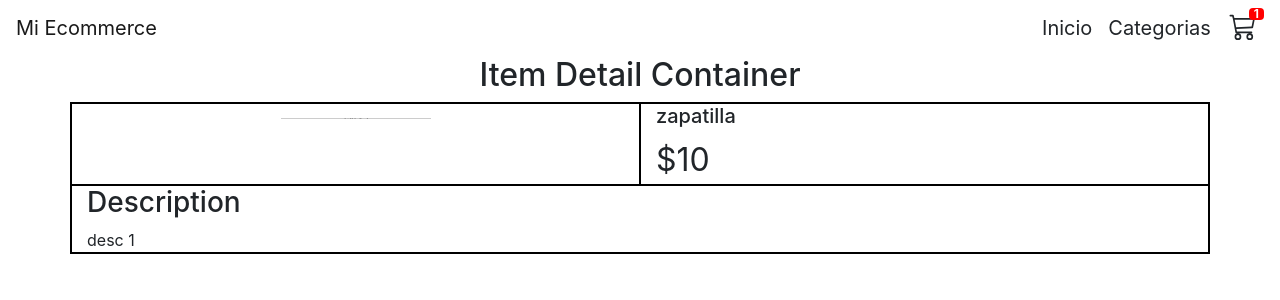
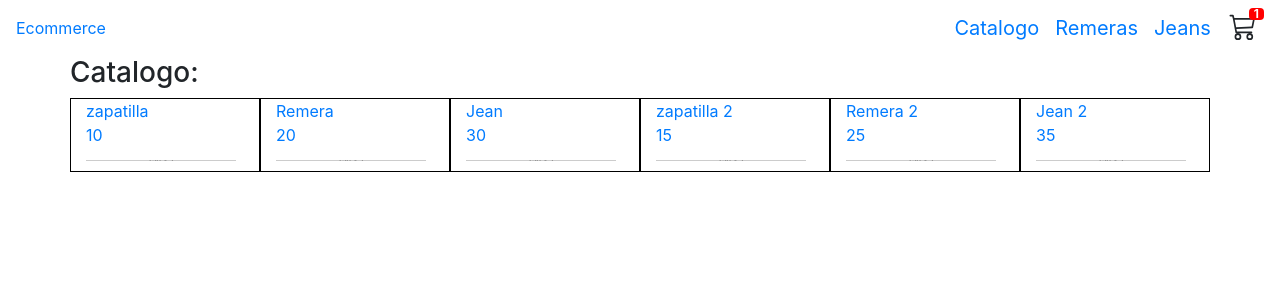
Before and after one commit to miguelzurita/reactjs_ecommerce, a React (Create React App) app: page / in a window 1280 px wide. Shown: the top 300 px of the page. Built offline with nearby package versions, Linux system fonts and the light colour scheme.

Commit message:
+ agregar react-router-dom + navegacion a categorias e item

```diff
--- a/package.json
+++ b/package.json
@@ -11,6 +11,7 @@
     "react-bootstrap": "^1.4.3",
     "react-bootstrap-icons": "^1.2.3",
     "react-dom": "^17.0.1",
+    "react-router-dom": "^5.2.0",
     "react-scripts": "4.0.1",
     "web-vitals": "^0.2.4"
   },
--- a/src/App.js
+++ b/src/App.js
@@ -7,28 +7,25 @@ import Row from "react-bootstrap/Row";
 import Col from "react-bootstrap/Col";
 import ItemListContainer from "./components/ItemListContainer";
 import ItemDetailContainer from "./components/ItemDetail/ItemDetailContainer";
+import {BrowserRouter, Switch, Route} from "react-router-dom";
 
 function App() {
 	return (
-		<>
+		<BrowserRouter>
 			<Navbar/>
-			<Container>
-				{/*<Row>
-					<Col><h2 className="title">Las ofertas de la semana</h2></Col>
-				</Row>*/}
-				{/*<Row>
-					<Col>
-						<ItemListContainer/>
-					</Col>
-				</Row>*/}
-				<h2 className='text-center'>Item Detail Container</h2>
-				<Row>
-					<Col>
-						<ItemDetailContainer/>
-					</Col>
-				</Row>
-			</Container>
-		</>
+			<Switch>
+				<Route path='/item/:id'>
+					<ItemDetailContainer/>
+				</Route>
+				<Route path='/category/:idCategory'>
+					<ItemListContainer/>
+				</Route>
+				<Route path='/'>
+					<ItemListContainer/>
+				</Route>
+
+			</Switch>
+		</BrowserRouter>
 	);
 }
 
--- a/src/components/Item.js
+++ b/src/components/Item.js
@@ -1,12 +1,16 @@
 import React from 'react';
+import {Link} from "react-router-dom";
+import Col from "react-bootstrap/Col";
 
 const Item = ({item}) => {
 	return (
-		<div>
-			<div>{item.title}</div>
-			<div>{item.price}</div>
-			<img src={item.pictureUrl} alt={item.description}/>
-		</div>
+		<Col>
+			<Link to={`/item/${item.id}`}>
+				<div>{item.title}</div>
+				<div>{item.price}</div>
+				<img src={item.pictureUrl} alt={item.description}/>
+			</Link>
+		</Col>
 	);
 };
 
--- a/src/components/ItemList.js
+++ b/src/components/ItemList.js
@@ -9,9 +9,7 @@ const ItemList = ({items}) => {
 	return (
 		<Row>
 			{items.map(item =>
-				<Col>
-					<Item key={item.id} item={item}/>
-				</Col>
+				<Item key={item.id.toString()} item={item}/>
 			)}
 		</Row>
 	);
--- a/src/components/ItemListContainer.js
+++ b/src/components/ItemListContainer.js
@@ -1,23 +1,29 @@
-import React, {useState} from 'react';
-import ItemCount from "./ItemCount";
+import React, {useEffect, useState} from 'react';
 import ItemList from "./ItemList";
-import Row from "react-bootstrap/Row";
-import Col from "react-bootstrap/Col";
+import {useParams} from "react-router-dom";
+import {Container,Row} from "react-bootstrap";
 
+const CALL_DELAY_MS = 2000;
 const ItemListContainer = () => {
 
 	const [products, setProducts] = useState([])
+	const {idCategory} = useParams()
 
 	let listProducts = [
-		{id: 0, title: 'zapatilla', description: 'desc 1', stock: 55, price: 10, pictureUrl: 'https://via.placeholder.com/150/000000/FFFFFF/?text=zapatilla'},
-		{id: 1, title: 'Remera', description: 'desc 2', stock: 67, price: 20, pictureUrl: 'https://via.placeholder.com/150/000000/FFFFFF/?text=remera'},
-		{id: 2, title: 'Jean', description: 'desc 3', stock: 71, price: 30, pictureUrl: 'https://via.placeholder.com/150/000000/FFFFFF/?text=jean'}
+		{id: 1, id_category: 1, title: 'zapatilla', description: 'desc 1', stock: 2, price: 10, pictureUrl: 'https://via.placeholder.com/150/000000/FFFFFF/?text=zapatilla'},
+		{id: 2, id_category: 2, title: 'Remera', description: 'desc 2', stock: 3, price: 20, pictureUrl: 'https://via.placeholder.com/150/000000/FFFFFF/?text=remera'},
+		{id: 3, id_category: 3, title: 'Jean', description: 'desc 3', stock: 4, price: 30, pictureUrl: 'https://via.placeholder.com/150/000000/FFFFFF/?text=jean'},
+		{id: 4, id_category: 1, title: 'zapatilla 2', description: 'desc 1', stock: 2, price: 15, pictureUrl: 'https://via.placeholder.com/150/000000/FFFFFF/?text=zapatilla22'},
+		{id: 5, id_category: 2, title: 'Remera 2', description: 'desc 2', stock: 4, price: 25, pictureUrl: 'https://via.placeholder.com/150/000000/FFFFFF/?text=remera22'},
+		{id: 6, id_category: 3, title: 'Jean 2', description: 'desc 3', stock: 5, price: 35, pictureUrl: 'https://via.placeholder.com/150/000000/FFFFFF/?text=jean22'},
 	]
 
+
+	function simulateAPICall(listItems) {
 		let promise = new Promise((resolve, reject) => {
-		let timeout = 2000;
+			let timeout = CALL_DELAY_MS;
 			setTimeout(function () {
-			resolve(listProducts);
+				resolve(listItems);
 			}, timeout);
 		});
 
@@ -26,35 +32,31 @@ const ItemListContainer = () => {
 		}, (error) => {
 			console.log("error")
 		})
+	}
+
+	//Al recibir el parametro
+	useEffect(() => {
+		console.log("idCategory:"+idCategory);
+		if (idCategory > 0) {
+			simulateAPICall(listProducts.filter(product => product.id_category.toString().includes(idCategory)));
+		}else{
+			simulateAPICall(listProducts);
+		}
+
+	}, [idCategory])
 
 	return (
 
-		<div>
-			Texto de ejemplo para reemplazar por el catalogo
-			<br/>
-			<br/>
-
-			<Row>
-				<Col>
-					Con stock 5: <br/>
-					<ItemCount stock="5" initial="1"/>
-				</Col>
-				<Col>
-					Sin stock: <br/>
-					<ItemCount stock="0" initial="0"/>
-				</Col>
-			</Row>
-
+		<Container>
 			<Row>
 				<h3>
-					Listado de items
+					Catalogo: {idCategory}
 				</h3>
-
 			</Row>
 
 			<ItemList items={products}/>
 
-		</div>
+		</Container>
 	);
 };
 
--- a/src/components/Navbar.js
+++ b/src/components/Navbar.js
@@ -1,16 +1,28 @@
 import BootstrapNavbar from "react-bootstrap/Navbar";
 import './Navbar.css'
 import CartWidget from "./CartWidget";
+import React from "react";
+import {Link, NavLink} from "react-router-dom";
 
 
 export const Navbar = () => {
 	return (
 		<BootstrapNavbar>
-			<BootstrapNavbar.Brand href="#home">Mi Ecommerce</BootstrapNavbar.Brand>
+			<NavLink to={`/`}>
+				{/*<BootstrapNavbar.Brand href="#home">Mi Ecommerce</BootstrapNavbar.Brand>*/}
+				Ecommerce
+			</NavLink>
 			<div className="categories">
-				<p className="menu-item">Inicio</p>
-				<p className="menu-item">Categorias</p>
-				<CartWidget />
+				<NavLink to={`/`}>
+					<p className="menu-item">Catalogo</p>
+				</NavLink>
+				<NavLink to={`/category/2`}>
+					<p className="menu-item">Remeras</p>
+				</NavLink>
+				<NavLink to={`/category/3`}>
+					<p className="menu-item">Jeans</p>
+				</NavLink>
+				<CartWidget/>
 			</div>
 		</BootstrapNavbar>
 	)
```
Also changed, not shown: 1 other file (tests, documents, lock files or other folders). Lines whose indentation alone changed are shown as unchanged.
